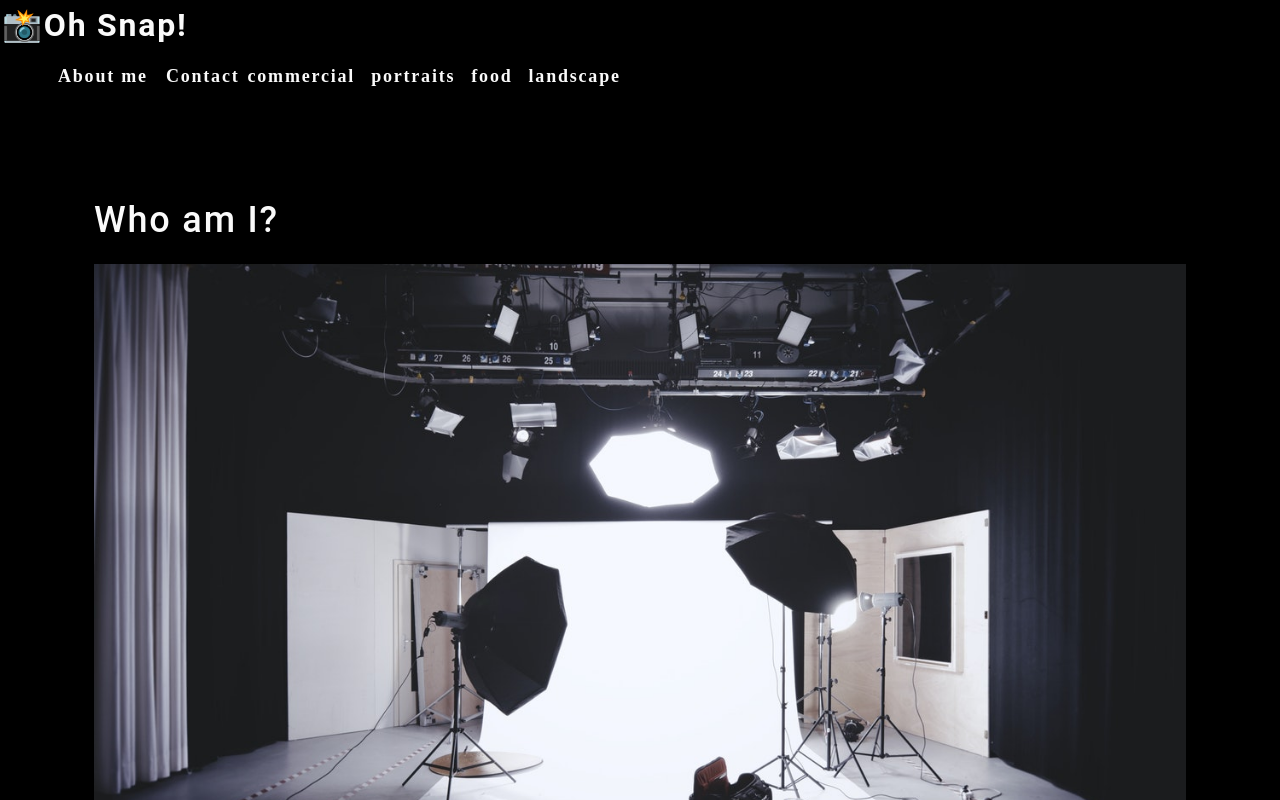
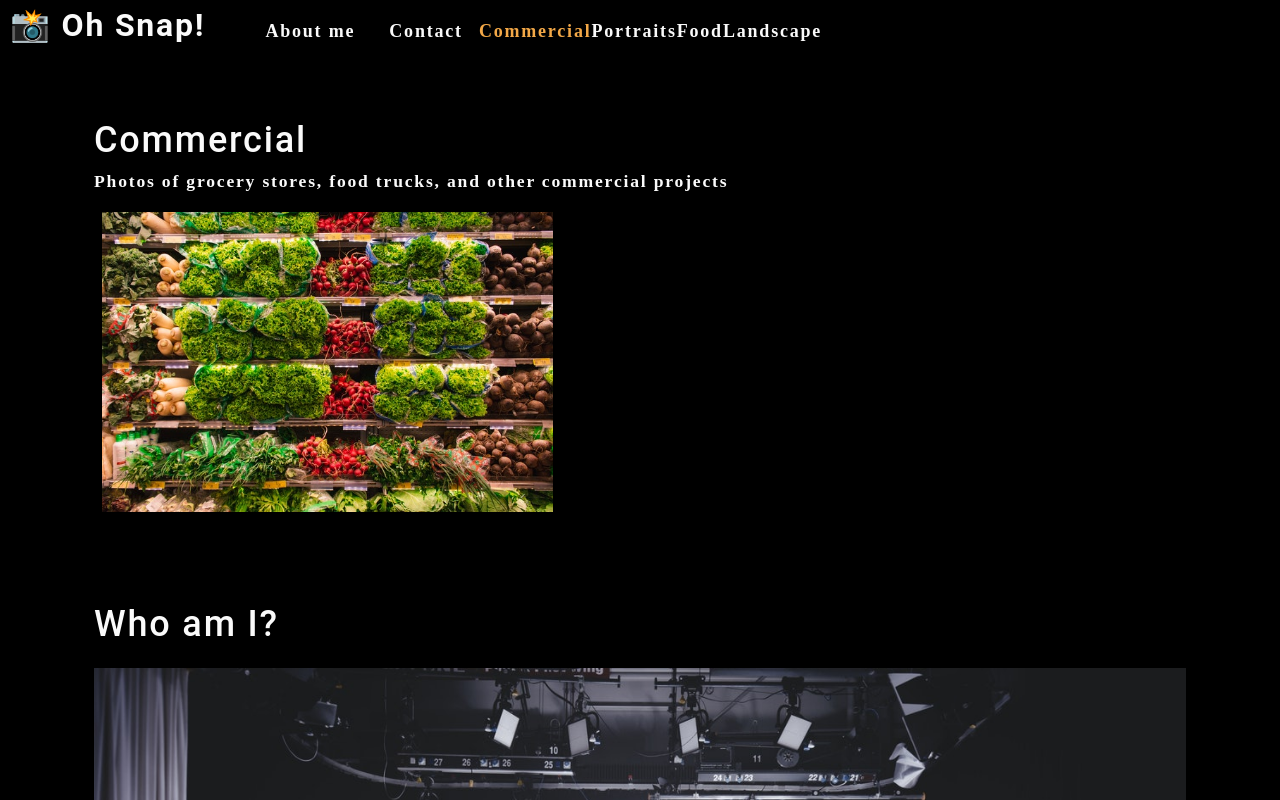
Before and after one commit to josephkurpierz/photo-port, a React (Create React App) app: page / in a window 1280 px wide. Shown: the top 800 px of the page. Built offline with nearby package versions, Linux system fonts and the light colour scheme.

Commit message:
useState and useEffect

```diff
--- a/src/App.js
+++ b/src/App.js
@@ -1,14 +1,34 @@
-import React from 'react';
-import './App.css';
+import React, {useState} from 'react';
+//import './App.css';
 import About from './components/About';
 import Nav from './components/Nav';
+import Gallery from './components/Gallery'
 
 function App() {
+  const [categories] = useState([
+    {
+      name: 'commercial',
+      description: 'Photos of grocery stores, food trucks, and other commercial projects',
+    },
+    { name: 'portraits', description: 'Portraits of people in my life' },
+    { name: 'food', description: 'Delicious delicacies' },
+    { name: 'landscape', description: 'Fields, farmhouses, waterfalls, and the beauty of nature' },
+  ])
+
+  const [currentCategory,setCurrentCategory] = useState(categories[0]);
+
   return (
     <div>
-      <Nav></Nav>
+      <Nav
+        categories ={categories}
+        setCurrentCategory={setCurrentCategory}
+        currentCategory={currentCategory}
+      ></Nav>
       <main>
-        <About></About>
+        <div>
+          <Gallery></Gallery>
+          <About></About>
+        </div>
       </main>
     </div>
 )}
--- /dev/null
+++ b/src/components/Gallery/index.js
@@ -0,0 +1,27 @@
+import React from 'react';
+import { capitalizeFirstLetter } from '../../utils/helpers';
+import photo from "../../assets/small/commercial/0.jpg";
+
+
+
+function Gallery(props) {
+  const currentCategory = {
+    name:"commercial",
+    description: "Photos of grocery stores, food trucks, and other commercial projects",
+  };
+  return (
+    <section>
+      <h1>{capitalizeFirstLetter(currentCategory.name)}</h1>
+      <p>{currentCategory.description}</p>
+      <div className="flex-row">
+        <img
+          src={photo}
+          alt="commercial example"
+          className="img-thumbnail mx-1"
+           />
+      </div>
+    </section>
+  );
+};
+
+export default Gallery;
--- a/src/components/Nav/index.js
+++ b/src/components/Nav/index.js
@@ -1,29 +1,26 @@
-import React from "react";
+import React, {useEffect} from "react";
+import { capitalizeFirstLetter } from "../../utils/helpers";
 
-const categories = [
-  {
-    name: "commercial",
-    description:
-      "Photos of grocery stores, food trucks, and other commercial projects",
-  },
-  { name: "portraits", description: "Portraits of people in my life" },
-  { name: "food", description: "Delicious delicacies" },
-  {
-    name: "landscape",
-    description: "Fields, farmhouses, waterfalls, and the beauty of nature",
-  },
-];
+function Nav(props) {
+  const {
+    categories = [],
+    setCurrentCategory,
+    currentCategory,
+} = props;
 
-function categorySelected(name) {
-  console.log(`${name} clicked`)
-}
+useEffect(() => {
+  document.title = capitalizeFirstLetter(currentCategory.name);
+}, [currentCategory]);
 
-function Nav() {
   return (
-    <header>
+    <header className="flex-row px-1">
       <h2>
         <a data-testid="link" href="/">
-          <span role="img" aria-label="camera"> 📸</span>Oh Snap!
+          <span role="img" aria-label="camera">
+            {" "}
+            📸
+            </span>{" "}
+            Oh Snap!
         </a>
       </h2>
       <nav>
@@ -31,16 +28,16 @@
           <li className="mx-2">
             <a data-testid="about" href="#about">About me</a>
           </li>
-          <li>
+          <li className="mx-2">
             <span>Contact</span>
           </li>
           {categories.map((category) => (
             <li
-              className='mx-1'
+              className={`mx-1' ${currentCategory.name ===category.name && 'navActive'}`}
               key={category.name}
               >
-                <span onClick={()=>categorySelected(category.name)}>
-                  {category.name}
+                <span onClick={()=>{setCurrentCategory(category)}}>
+                  {capitalizeFirstLetter(category.name)}
                 </span>
               </li>
           ))}
```
